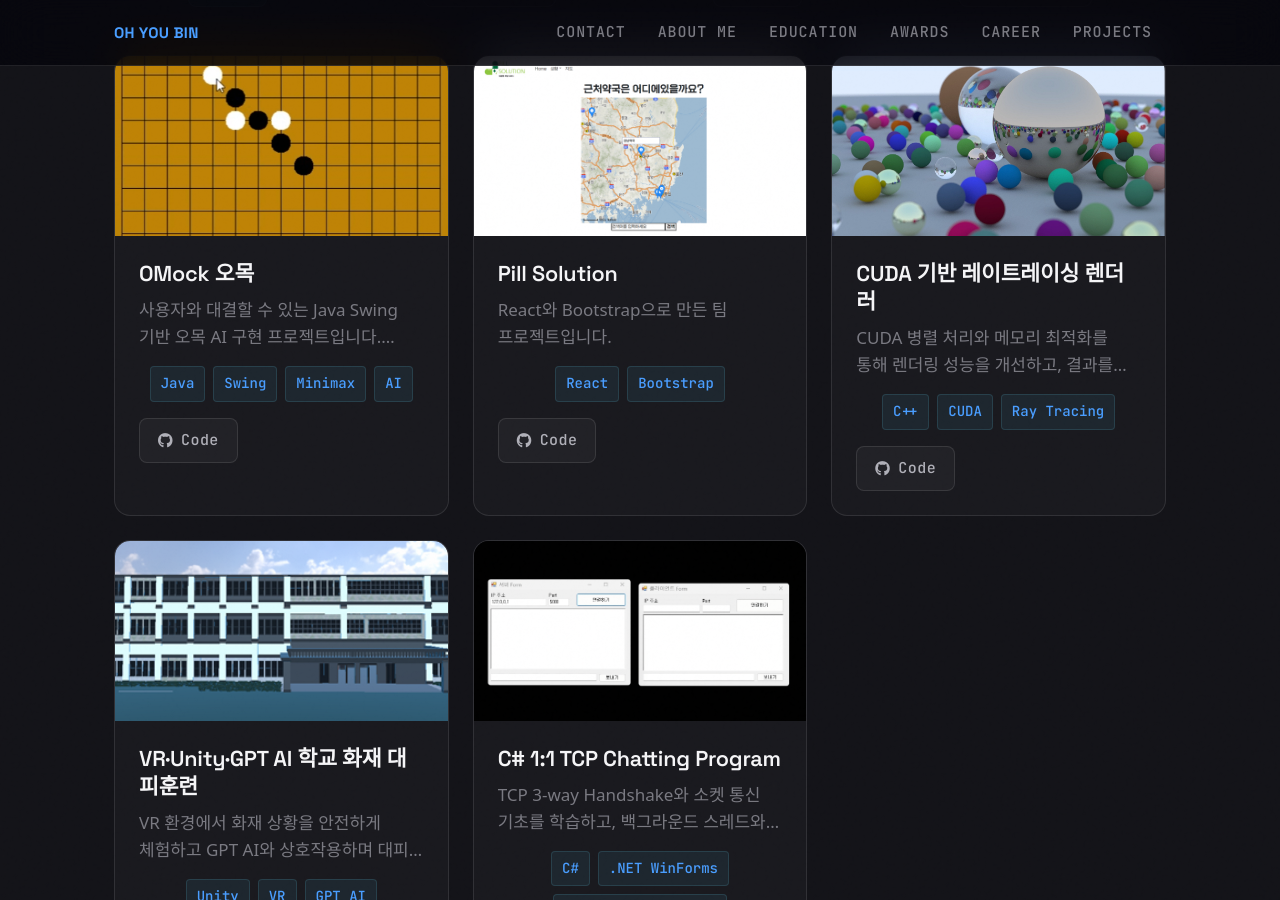
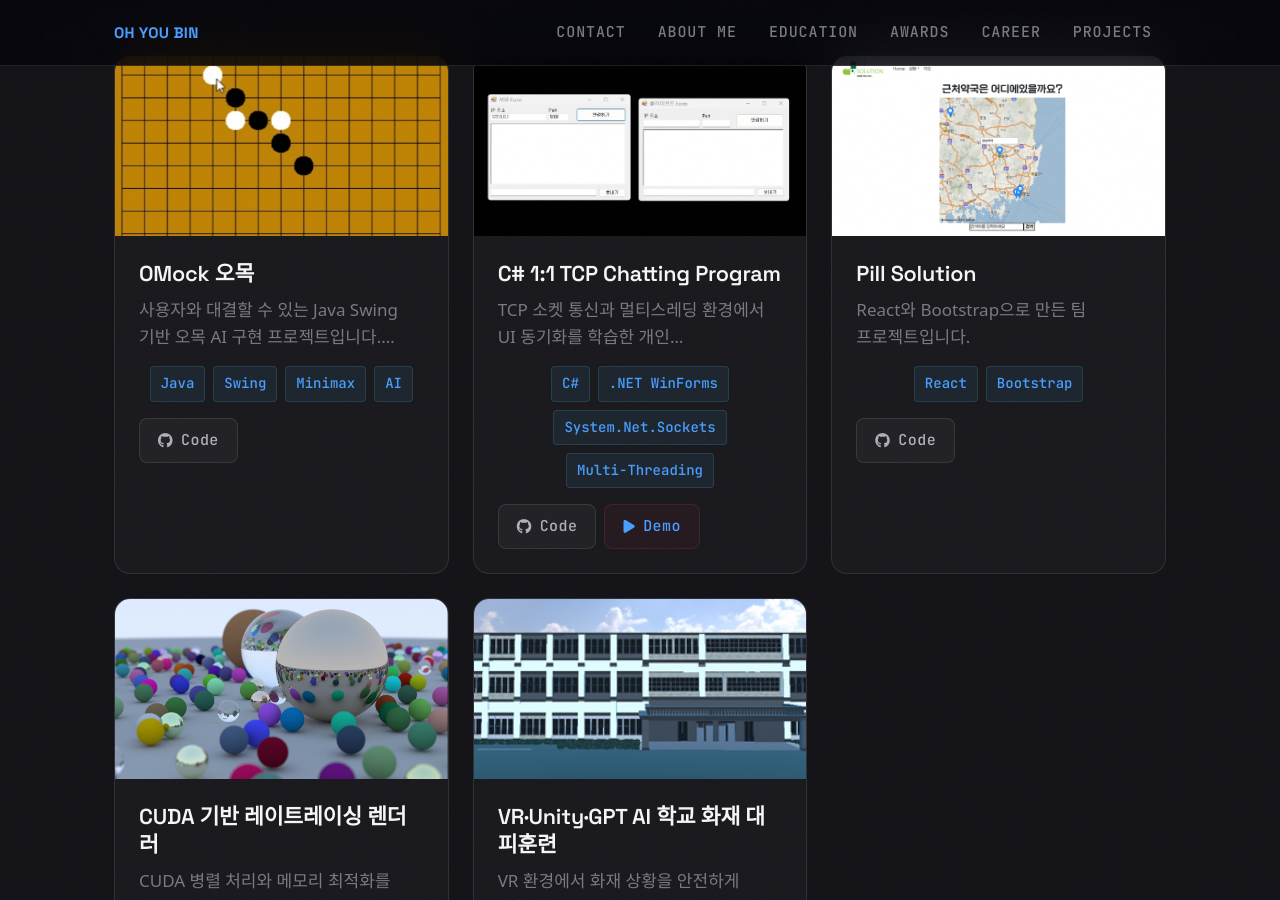
Before and after one commit to eye2ffect/eye2ffect.github.io, a Jekyll site: the page built from index.html, in a window 1280 px wide and 900 px high, scrolled down 3947 px. Built offline with Jekyll 4.4.1, drawn with Linux system fonts in a browser that asks for light colours; some web fonts are replaced; some of the changed text lies outside the part shown.

Commit message:
Surface Talk project card in portfolio

```diff
--- a/_includes/scripts.html
+++ b/_includes/scripts.html
@@ -1,4 +1,4 @@
 <script src="https://code.jquery.com/jquery-3.7.1.min.js" integrity="sha256-/JqT3SQfawRcv/BIHPThkBvs0OEvtFFmqPF/lYI/Cxo=" crossorigin="anonymous"></script>
 <script src="vendor/js/jquery.smooth-scroll.js" defer></script>
 <script src="assets/js/main.js" defer></script>
-<script src="assets/js/projects_new.js" defer></script>
+<script src="assets/js/projects_new.js?v=20260430" defer></script>
--- a/assets/js/projects_new.js
+++ b/assets/js/projects_new.js
@@ -16,6 +16,16 @@ var projects_data = [
     description: '사용자와 대결할 수 있는 Java Swing 기반 오목 AI 구현 프로젝트입니다. Minimax 알고리즘을 핵심 로직으로 적용해 보드 상태를 평가하고, 상대의 공격을 방어하거나 자신의 5목을 완성하는 최적의 수를 선택합니다.',
     categories: ['Personal project'],
     icon: 'fa-chess-board'
+  },
+  {
+    image: 'assets/images/soket.png',
+    link: 'https://github.com/eye2ffect/Talk/tree/main',
+    title: 'C# 1:1 TCP Chatting Program',
+    demo: 'https://github.com/user-attachments/assets/f20ed9f4-cfb8-4f2d-b915-7fc964291bd2',
+    technologies: ['C#', '.NET WinForms', 'System.Net.Sockets', 'Multi-Threading'],
+     description: 'TCP 소켓 통신과 멀티스레딩 환경에서 UI 동기화를 학습한 개인 프로젝트입니다.',
+    categories: ['Personal project'],
+    icon: 'fa-comments'
   },
   {
     image: 'assets/images/Pill_solution.png',
@@ -46,16 +56,6 @@ var projects_data = [
     description: 'VR 환경에서 화재 상황을 안전하게 체험하고 GPT AI와 상호작용하며 대피 절차를 학습하는 교육 프로젝트입니다.',
     categories: ['featured', 'Team Project'],
     icon: 'fa-vr-cardboard'
-  },
-  {
-    image: 'assets/images/soket.png',
-    link: 'https://github.com/eye2ffect/Talk/tree/main',
-    title: 'C# 1:1 TCP Chatting Program',
-    demo: 'https://github.com/user-attachments/assets/f20ed9f4-cfb8-4f2d-b915-7fc964291bd2',
-    technologies: ['C#', '.NET WinForms', 'System.Net.Sockets', 'Multi-Threading'],
-    description: 'TCP 3-way Handshake와 소켓 통신 기초를 학습하고, 백그라운드 스레드와 Control.Invoke로 UI 동기화를 구현한 개인 프로젝트입니다.',
-    categories: ['Personal project'],
-    icon: 'fa-comments'
   }
 ];
 
```
